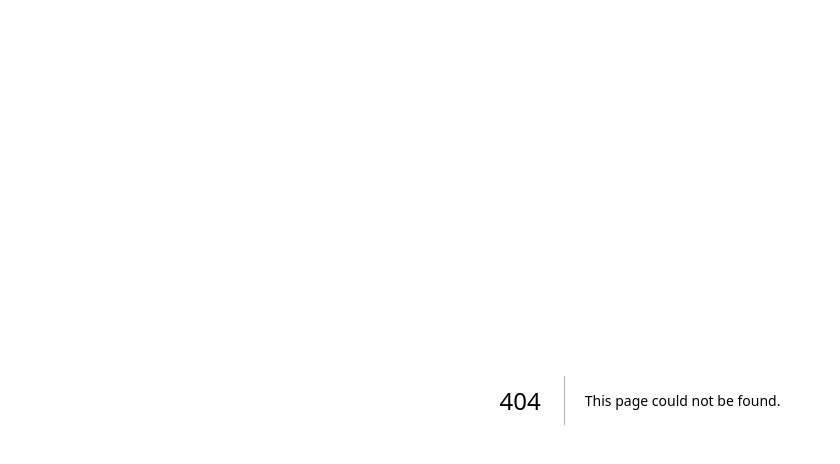
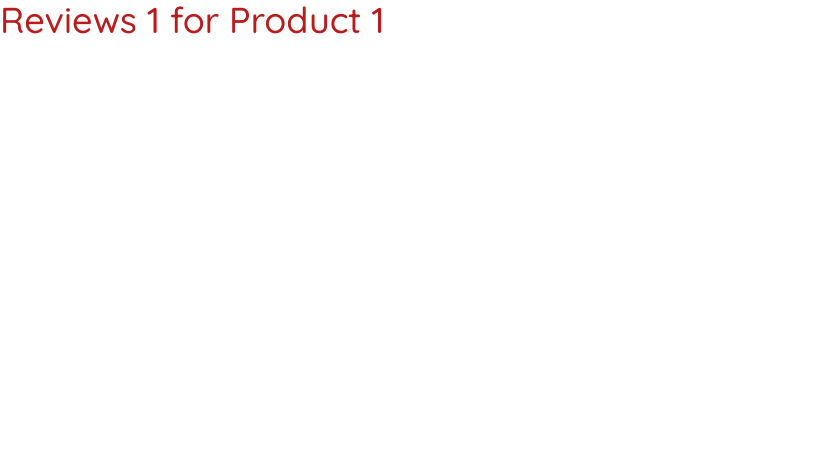
Before and after one commit to radenmasabdul/LearnNextJS, a Next.js app: page /product/1/review/1 in a window 1280 px wide. Before the commit this address had no page. Shown: the top 464 px of the page, without its empty margins (0-840 px from the left). Built offline with nearby package versions, Linux system fonts and the light colour scheme.

Commit message:
Routing with Page, Nested Routes, Dynamic Routes, Nested Dynamic Routes

```diff
--- /dev/null
+++ b/src/pages/about.jsx
@@ -0,0 +1,9 @@
+const About = () => {
+  return (
+    <>
+      <h1 className="text-red-700 text-4xl">About Page</h1>
+    </>
+  );
+};
+
+export default About;
--- /dev/null
+++ b/src/pages/blogs/first.jsx
@@ -0,0 +1,9 @@
+const First = () => {
+  return (
+    <>
+      <h1 className="text-red-700 text-4xl">First Blog Page</h1>
+    </>
+  );
+};
+
+export default First;
--- /dev/null
+++ b/src/pages/blogs/index.jsx
@@ -0,0 +1,9 @@
+const Index = () => {
+  return (
+    <>
+      <h1 className="text-red-700 text-4xl">Blogs Pages</h1>
+    </>
+  );
+};
+
+export default Index;
--- /dev/null
+++ b/src/pages/blogs/second.jsx
@@ -0,0 +1,9 @@
+const Second = () => {
+  return (
+    <>
+      <h1 className="text-red-700 text-4xl">Second Blog Page</h1>
+    </>
+  );
+};
+
+export default Second;
--- a/src/pages/index.js
+++ b/src/pages/index.js
@@ -4,7 +4,7 @@ export default function Home() {
   return (
     <>
       <Head>
-        <title>Blogs App</title>
+        <title>Learn Next JS</title>
         <meta name="description" content="Generated by create next app" />
         <meta name="viewport" content="width=device-width, initial-scale=1" />
         <link rel="icon" href="/favicon.ico" />
--- /dev/null
+++ b/src/pages/product/[productId]/index.jsx
@@ -0,0 +1,14 @@
+import { useRouter } from "next/router";
+
+const ProductDetails = () => {
+  const router = useRouter();
+  const productId = router.query.productId;
+
+  return (
+    <>
+      <h1 className="text-red-700 text-4xl">Product Details {productId}</h1>
+    </>
+  );
+};
+
+export default ProductDetails;
--- /dev/null
+++ b/src/pages/product/[productId]/review/[reviewId].js
@@ -0,0 +1,16 @@
+import { useRouter } from "next/router";
+
+const Review = () => {
+  const router = useRouter();
+  const { productId, reviewId } = router.query;
+
+  return (
+    <>
+      <h1 className="text-red-700 text-4xl">
+        Reviews {reviewId} for Product {productId}
+      </h1>
+    </>
+  );
+};
+
+export default Review;
--- /dev/null
+++ b/src/pages/product/index.jsx
@@ -0,0 +1,11 @@
+const ProductList = () => {
+  return (
+    <>
+      <h1 className="text-red-700 text-2xl">Product 1</h1>
+      <h1 className="text-red-700 text-2xl">Product 2</h1>
+      <h1 className="text-red-700 text-2xl">Product 3</h1>
+    </>
+  );
+};
+
+export default ProductList;
--- /dev/null
+++ b/src/pages/product/sweater.jsx
@@ -0,0 +1,9 @@
+const Sweater = () => {
+  return (
+    <>
+      <h1 className="text-red-700 text-4xl">Landing page for Sweater</h1>
+    </>
+  );
+};
+
+export default Sweater;
--- /dev/null
+++ b/src/pages/profile.jsx
@@ -0,0 +1,9 @@
+const Profile = () => {
+  return (
+    <>
+      <h1 className="text-red-700 text-4xl">Profile Page</h1>
+    </>
+  );
+};
+
+export default Profile;
```
